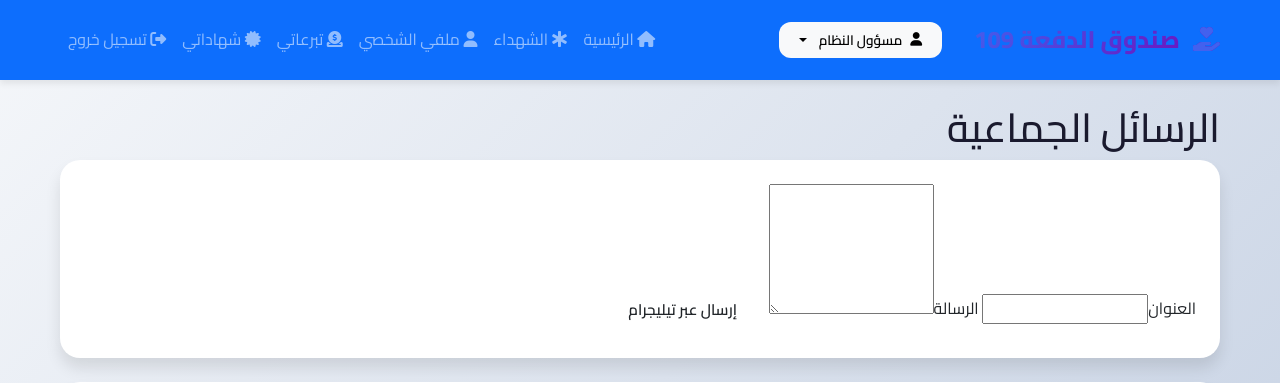
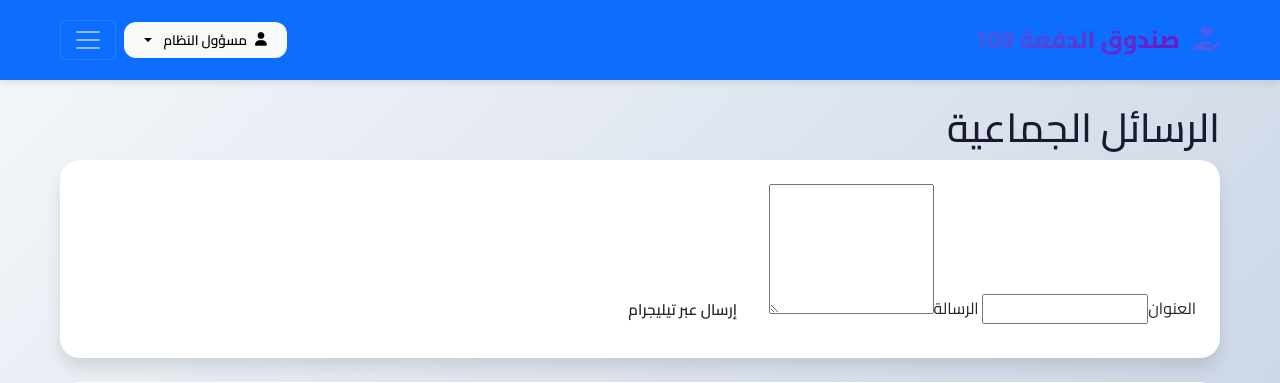
Before and after one commit to abdelrahman109/109-sys1, a Flask app: page /admin/broadcast in a window 1280 px wide. Shown: the top 383 px of the page. Run offline with Flask 3, Linux system fonts and the light colour scheme; a user stored in the database is signed in; data comes from the database, SQL or seed files in the repository; data that the repository does not hold is empty.

Commit message:
Update base.html

```diff
--- a/templates/base.html
+++ b/templates/base.html
@@ -16,6 +16,35 @@
 
     <!-- Custom CSS -->
     <link rel="stylesheet" href="/static/css/style.css">
+
+    <style>
+        /* تنسيق إضافي لضمان ظهور القائمة في كل الشاشات */
+        .navbar-collapse {
+            transition: all 0.3s ease;
+        }
+        @media (min-width: 992px) {
+            .navbar-toggler {
+                display: block !important;
+            }
+            .navbar-collapse {
+                position: absolute;
+                top: 100%;
+                left: 0;
+                right: 0;
+                background: #0d6efd;
+                padding: 1rem;
+                border-radius: 0 0 10px 10px;
+                z-index: 1000;
+            }
+            .navbar-collapse.collapse:not(.show) {
+                display: none !important;
+            }
+            .navbar-nav {
+                flex-direction: column;
+                gap: 0.5rem;
+            }
+        }
+    </style>
 
     {% block extra_css %}{% endblock %}
 </head>
@@ -67,11 +96,13 @@
                     </div>
                 {% endif %}
 
+                <!-- زر القائمة - يظهر في كل الشاشات -->
                 <button class="navbar-toggler" type="button" data-bs-toggle="collapse" data-bs-target="#navbarNav" aria-label="القائمة">
                     <span class="navbar-toggler-icon"></span>
                 </button>
             </div>
 
+            <!-- القائمة المنسدلة - تظهر عند الضغط على الزر -->
             <div class="collapse navbar-collapse" id="navbarNav">
                 <ul class="navbar-nav ms-auto">
                     <li class="nav-item">
```
